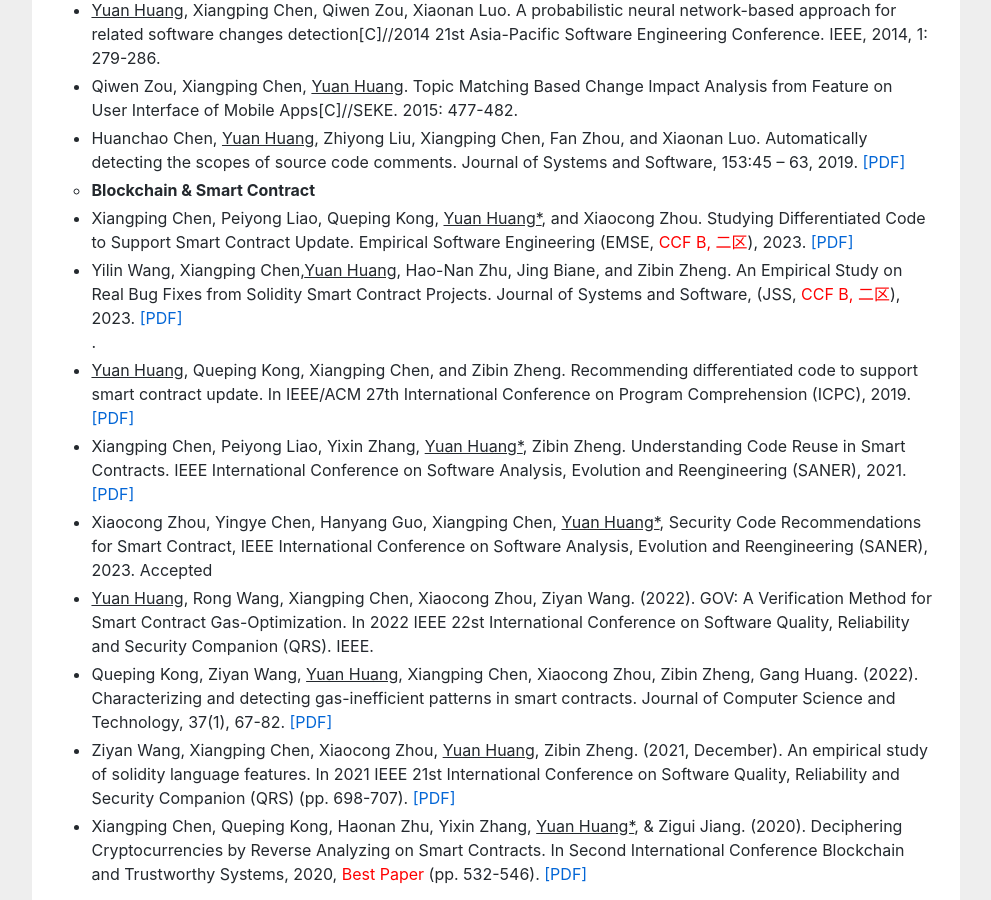
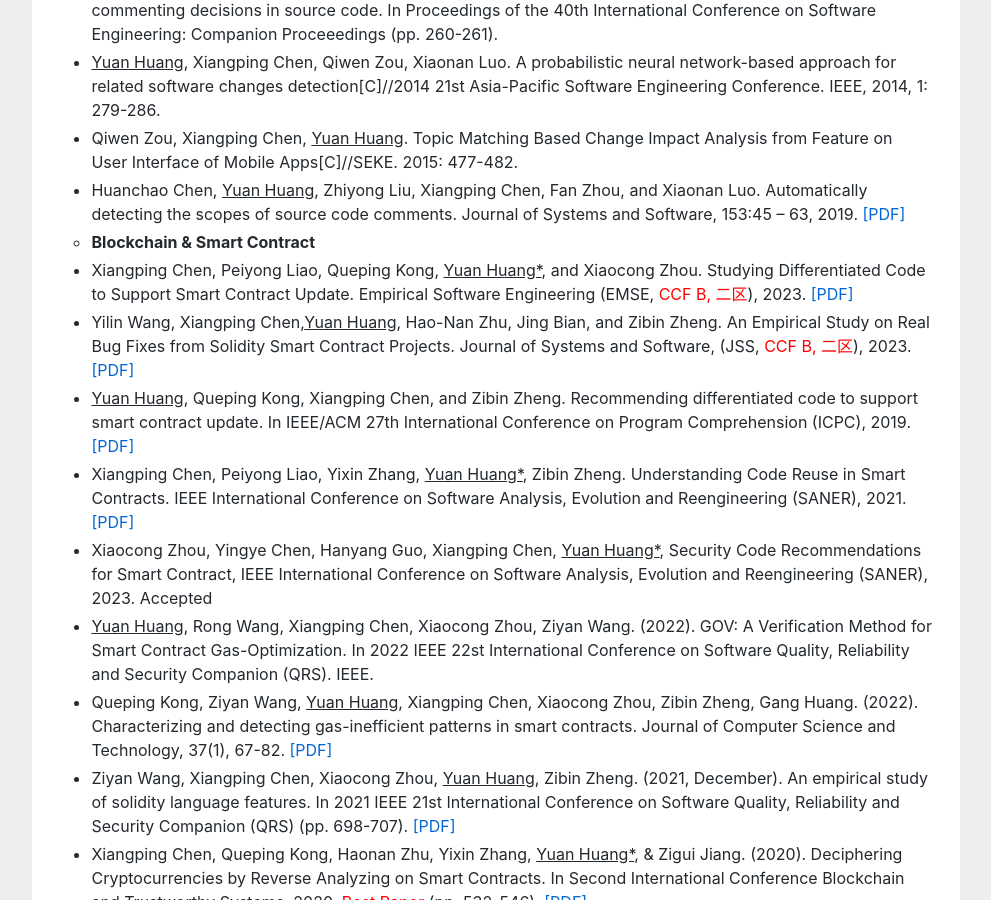
Before and after one commit to huangyuan-hy/huangyuan-hy.github.io, a Jekyll site: the page index.html, which Jekyll copies as it is, in a window 1280 px wide and 900 px high, scrolled down 2455 px. Shown: the whole window, without its empty margins (144-1135 px from the left). Built offline with Jekyll 4.4.1, drawn with Linux system fonts in a browser that asks for light colours; some of the changed text lies outside the part shown.

Commit message:
Update index.html

```diff
--- a/index.html
+++ b/index.html
@@ -140,7 +143,7 @@ empirical study to learn how programmers reuse code on <a href="https://stackove
 	<li type="circle"><b>Blockchain & Smart Contract</b></li>
 
 <li>Xiangping Chen, Peiyong Liao, Queping Kong, <u>Yuan Huang*</u>,  and Xiaocong Zhou. Studying Differentiated Code to Support Smart Contract Update. Empirical Software Engineering (EMSE, <a href="" style="color:red;"> CCF B, 二区</a>), 2023. <a href="">[PDF]</a></li>
-<li>Yilin Wang, Xiangping Chen,<u>Yuan Huang</u>, Hao-Nan Zhu, Jing Biane, and Zibin Zheng. An Empirical Study on Real Bug Fixes from Solidity Smart Contract Projects. Journal of Systems and Software,  (JSS, <a href="" style="color:red;"> CCF B, 二区</a>), 2023. <a href="">[PDF]</a></li>.
+<li>Yilin Wang, Xiangping Chen,<u>Yuan Huang</u>, Hao-Nan Zhu, Jing Bian, and Zibin Zheng. An Empirical Study on Real Bug Fixes from Solidity Smart Contract Projects. Journal of Systems and Software,  (JSS, <a href="" style="color:red;"> CCF B, 二区</a>), 2023. <a href="">[PDF]</a></li>
 <li><u>Yuan Huang</u>, Queping Kong, Xiangping Chen, and Zibin Zheng. Recommending differentiated code to support smart contract update. In IEEE/ACM 27th International Conference on Program Comprehension (ICPC), 2019. <a href="https://ieeexplore.ieee.org/abstract/document/8813255">[PDF]</a></li>
 <li>Xiangping Chen, Peiyong Liao, Yixin Zhang, <u>Yuan Huang*</u>, Zibin Zheng. Understanding Code Reuse in Smart Contracts. IEEE International Conference on Software Analysis, Evolution and Reengineering (SANER), 2021. <a href="https://ieeexplore.ieee.org/abstract/document/9425939">[PDF]</a></li>
 <li>Xiaocong Zhou, Yingye Chen, Hanyang Guo, Xiangping Chen, <u>Yuan Huang*</u>, Security Code Recommendations for Smart Contract, IEEE International Conference on Software Analysis, Evolution and Reengineering (SANER), 2023. Accepted</li>
```
Also changed, not shown: other parts of index.html (+3 -0 lines).
